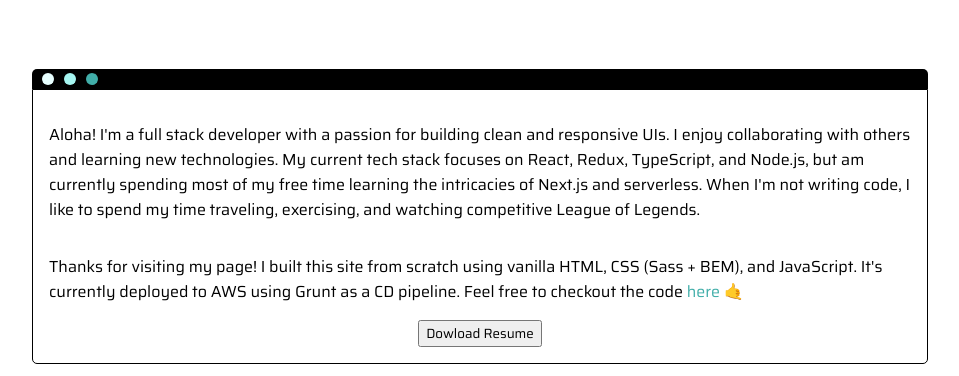
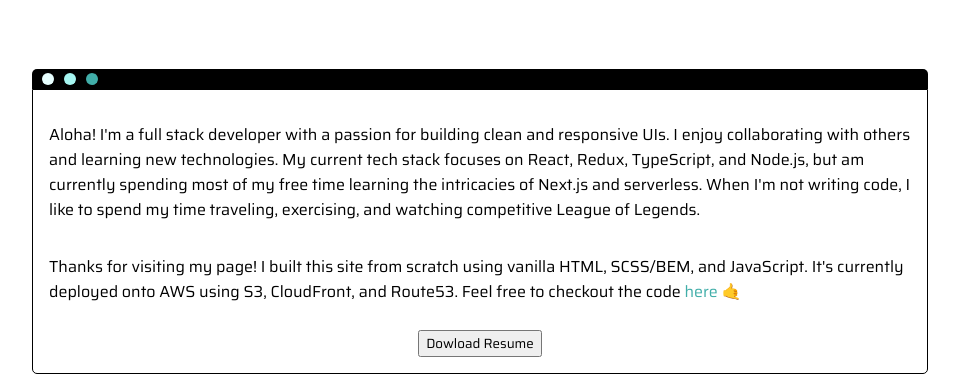
Before and after one commit to akbuma/personal-portfolio, a website: page index.html in a window 1280 px wide. Shown: the part 427-803 px from the top of the page, without its empty margins (160-1119 px from the left). Drawn offline with Linux system fonts and the light colour scheme.

Commit message:
updated resume file and button styling

```diff
--- a/index.html
+++ b/index.html
@@ -99,8 +99,8 @@
       </p>
       <p class="about__info--site-details">
         Thanks for visiting my page! I built this site from scratch using
-        vanilla HTML, CSS (Sass + BEM), and JavaScript. It's currently
-        deployed to AWS using Grunt as a CD pipeline. Feel free to checkout
+        vanilla HTML, SCSS/BEM, and JavaScript. It's currently
+        deployed onto AWS using S3, CloudFront, and Route53. Feel free to checkout
         the code <a class="about__link" href="https://github.com/akbuma/personal-portfolio" target="_blank">here</a>
         &#129305;
       </p>
--- a/styles/style.scss
+++ b/styles/style.scss
@@ -241,6 +241,7 @@ header {
   &__resume {
     margin: 0px auto;
     &-button {
+      margin-top: 10px;
       cursor: pointer;
     }
   }
```
Also changed, not shown: styles/style.css, 2 other files.
